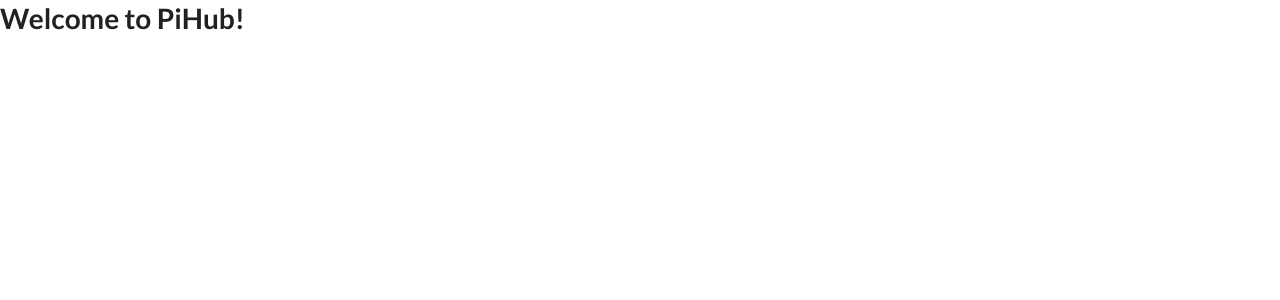
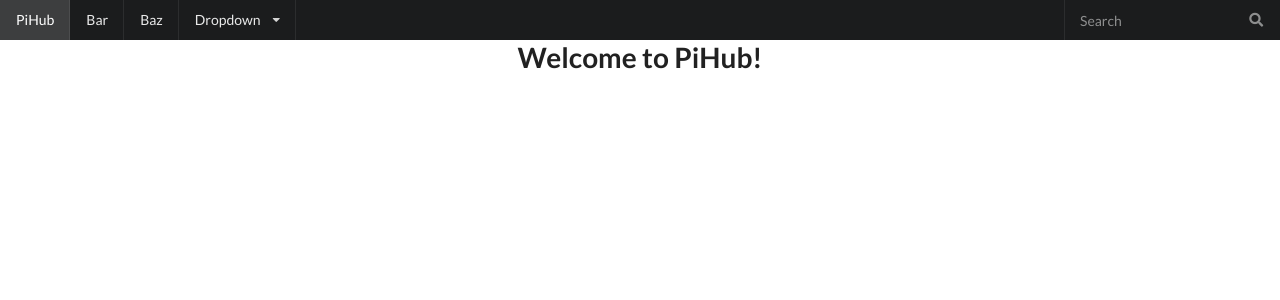
Before and after one commit to NiklasRosenstein/pihub-core, a Python web app: template templates/pihub-core/dashboard.html in a window 1280 px wide. Shown: the top 300 px of the page. Run offline with Jinja, Linux system fonts and the light colour scheme; the template is opened without the code that fills it, so the values that code supplies are empty; some libraries are stand-ins or nearby versions.

Commit message:
add some very basic navbar to dashboard

```diff
--- a/templates/pihub-core/dashboard.html
+++ b/templates/pihub-core/dashboard.html
@@ -1,4 +1,34 @@
 {%extends "pihub-core/base.html"%}
 {%block html_body%}
-  <h1>Welcome to PiHub!</h1>
+  <div class="ui fixed inverted menu">
+    <div class="header active item">PiHub</div>
+    <a class="item">Bar</a>
+    <a class="item">Baz</a>
+    <div class="ui dropdown item" tabindex="0">
+      Dropdown
+      <i class="dropdown icon"></i>
+      <div class="menu transition hidden" tabindex="-1">
+        <div class="item">Action</div>
+        <div class="item">Another Action</div>
+        <div class="item">Something else here</div>
+        <div class="divider"></div>
+        <div class="item">Separated Link</div>
+        <div class="divider"></div>
+        <div class="item">One more separated link</div>
+      </div>
+    </div>
+    <div class="right menu">
+      <div class="item">
+        <div class="ui transparent inverted icon input">
+          <i class="search icon"></i>
+          <input type="text" placeholder="Search">
+        </div>
+      </div>
+    </div>
+  </div>
+  <div class="ui middle aligned center aligned grid">
+    <div class="column">
+      <h1>Welcome to PiHub!</h1>
+    </div>
+  </div>
 {%endblock html_body%}
```
